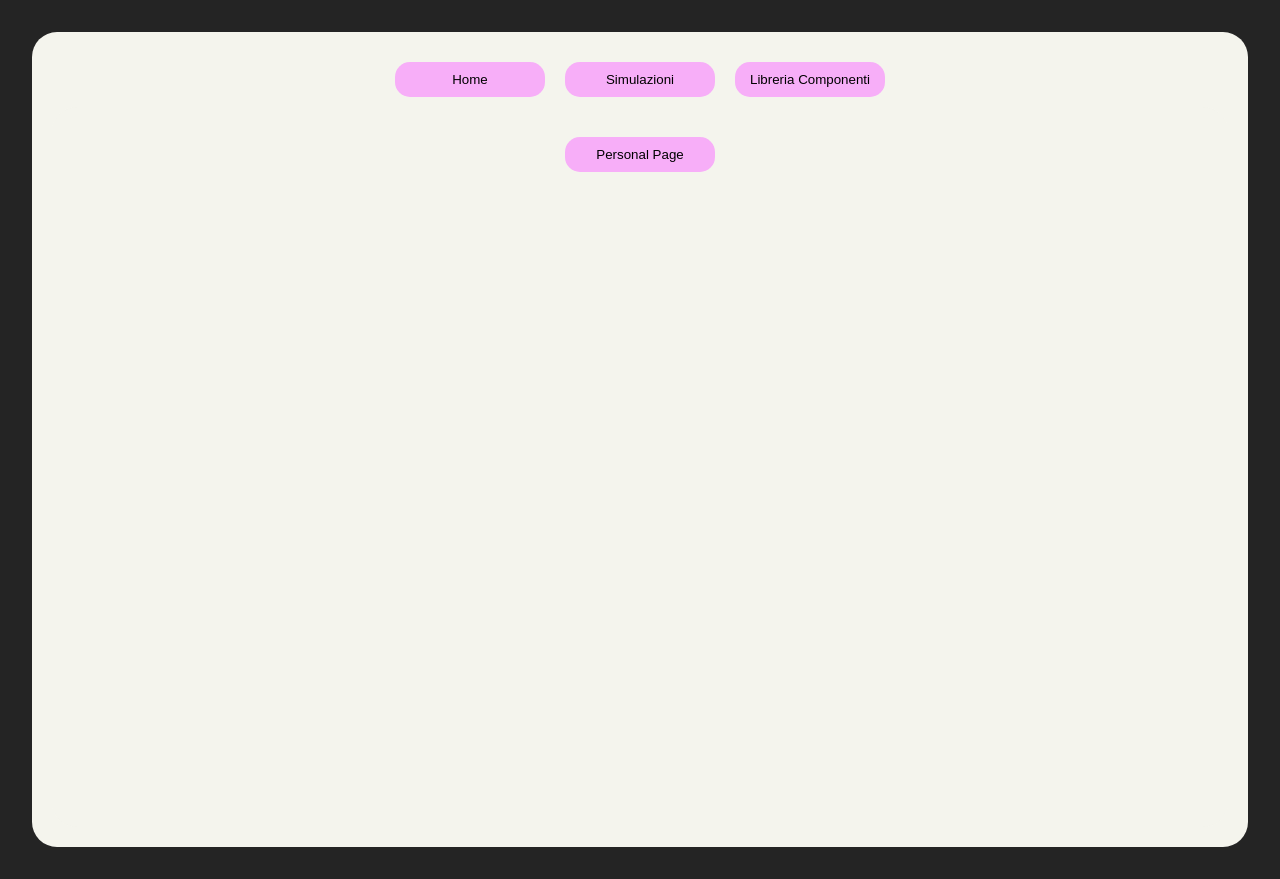
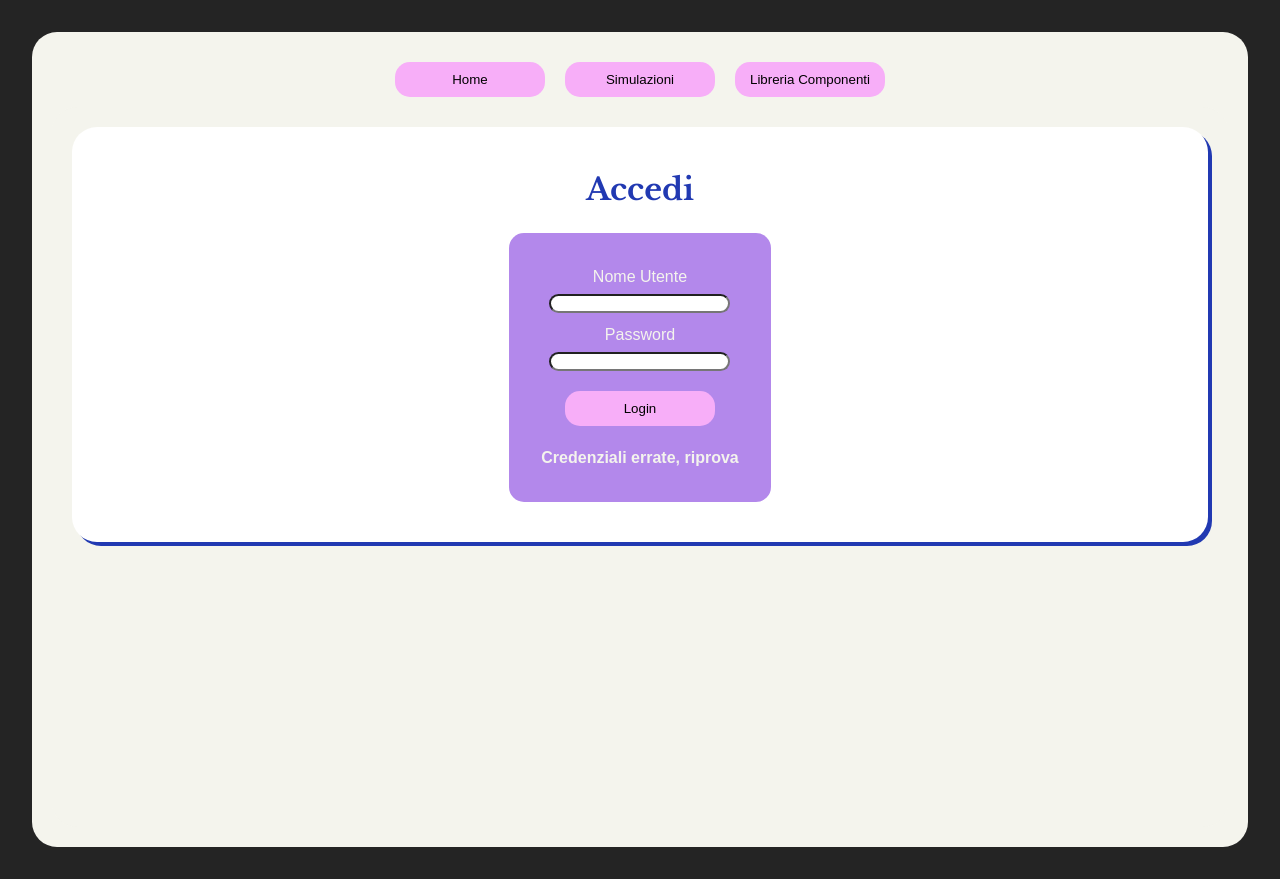
Before and after one commit to jasminarotella/jasminarotella, a React (Vite) app in the folder jasmina-rotella/: page / in a window 1280 px wide. Built offline with nearby package versions, Linux system fonts and the light colour scheme.

Commit message:
login e home jas

```diff
--- a/jasmina-rotella/src/App.tsx
+++ b/jasmina-rotella/src/App.tsx
@@ -14,7 +14,6 @@ import AggiungiOfferta from './pages/Home/Simulazioni/OfferteDiLavoro/aggiungiOf
 import ModificaOfferta from './pages/Home/Simulazioni/OfferteDiLavoro/modificaOfferta';
 import RimuoviOfferta from './pages/Home/Simulazioni/OfferteDiLavoro/rimuoviOfferte';
 import MainHome from './pages/MainHome.tsx';
-import PersonalHome from './pages/PersonalHome/PersonalHome.tsx';
 import LoginForm from './pages/Home/components/LoginForm.tsx';
 import JasHome from './pages/PersonalHome/JasHome.tsx';
 
@@ -44,7 +43,6 @@ function App() {
           <Route path="/aggiungiofferta" element={<AggiungiOfferta />} />
           <Route path="/modificaofferta" element={<ModificaOfferta />} />
           <Route path="/rimuoviofferta" element={<RimuoviOfferta />} />
-          <Route path="/personalpage" element={<PersonalHome />} />
           <Route path="/loginform" element={<LoginForm />} />
           <Route path="/jashome" element={<JasHome />} />
         </Routes>
--- a/jasmina-rotella/src/pages/Home/components/LoginForm.tsx
+++ b/jasmina-rotella/src/pages/Home/components/LoginForm.tsx
@@ -77,6 +77,7 @@ const LoginForm: React.FC = () => {
         if (credenzialiGiuste) {
             navigate("/jashome")
         }
+
     })
 
     return (
@@ -109,8 +110,8 @@ const LoginForm: React.FC = () => {
                         />
                     </div>
                     <CustomButton type='submit'>Login</CustomButton>
+                {!credenzialiGiuste && <h4>Credenziali errate, riprova</h4>}
                 </form>
-
             </>
         } />
     );
--- a/jasmina-rotella/src/pages/MainHome.tsx
+++ b/jasmina-rotella/src/pages/MainHome.tsx
@@ -1,16 +1,14 @@
 // @ts-ignore
 
 import { Link } from 'react-router-dom';
-import CustomButton from './Home/components/Button';
+import LoginForm from './Home/components/LoginForm';
 
 
 
 const MainHome: React.FC = () => {
     return (
         <div className="home">
-            <Link to="/personalpage">
-        <CustomButton className="button-jas">Personal Page</CustomButton>
-        </Link>
+          <LoginForm/>
         </div>
     )
 };
--- a/jasmina-rotella/src/pages/PersonalHome/PersonalHome.tsx
+++ /dev/null
@@ -1,25 +0,0 @@
-// @ts-ignore
-
-import { Link } from 'react-router-dom';
-import BoxJas from '../Home/components/BoxJas/BoxJas';
-import CustomButton from '../Home/components/Button';
-
-
-
-const PersonalHome: React.FC = () => {
-    return (
-        <div className="home">
-            <BoxJas
-                title={"Bentornata Jas"}
-                description={
-                    <div className='login'>
-                        <Link to={'/loginform'}>
-                        <CustomButton>Accedi</CustomButton>
-                        </Link>
-                    </div>
-                }
-            />
-        </div>
-    )
-};
-export default PersonalHome;
```
